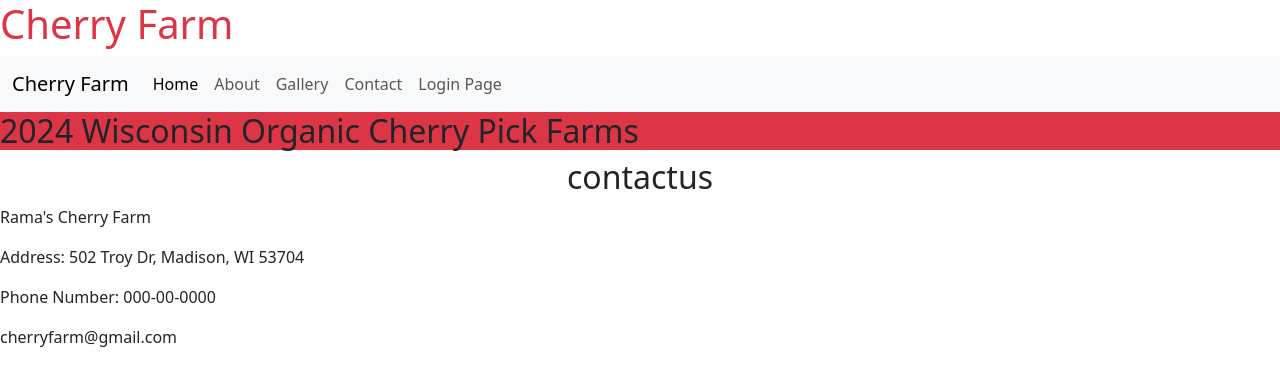
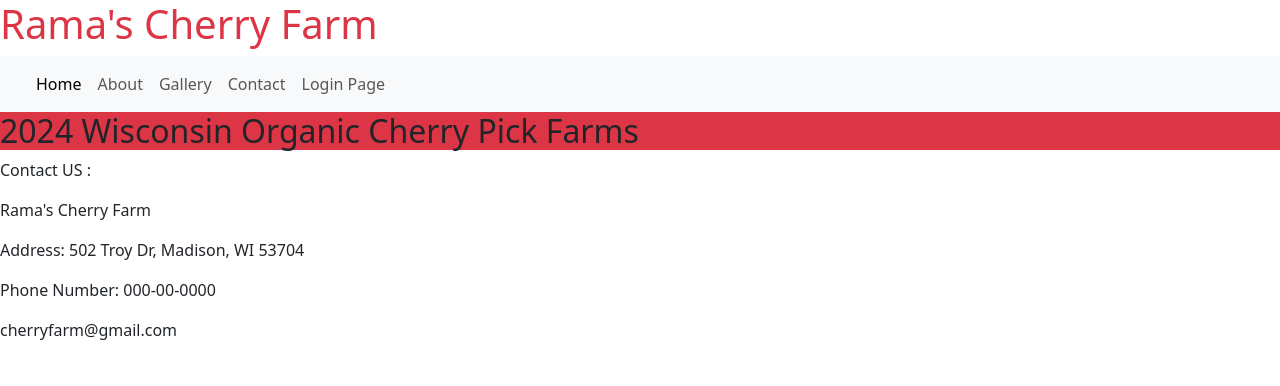
Before and after one commit to lotus-rama/cherry-farm, a plain HTML site: page html/contactus.html in a window 1280 px wide. Drawn offline with nearby package versions, Linux system fonts and the light colour scheme.

Commit message:
Updated contact page

```diff
--- a/html/contactus.html
+++ b/html/contactus.html
@@ -12,12 +12,13 @@
     />
   </head>
   <body>
-    <h1 class="text-danger" >Cherry Farm</h1>
+
+    <h1 class="text-danger">Rama's Cherry Farm</h1>
 
 
     <nav class="navbar navbar-expand-lg bg-body-tertiary">
       <div class="container-fluid">
-        <a class="navbar-brand" href="../index.html">Cherry Farm</a>
+        <a class="navbar-brand" href="../index.html"></a>
         <button
           class="navbar-toggler"
           type="button"
@@ -53,11 +54,12 @@
     </nav>
     <h2 class="bg-danger">2024 Wisconsin Organic Cherry Pick Farms</h2>
     <div class="container text-center">
-      <h2>contactus</h2>
+
     </div>
      <!--Footer-->
      <footer>
       <!--Footer Content, contact inf. links etc)-->
+      <p>Contact US :</p>
       <p>Rama's Cherry Farm</p>
       <p>Address: 502 Troy Dr, Madison, WI 53704</p>
       <p>Phone Number: 000-00-0000</p>
```
Also changed, not shown: html/about.html (+2 -2 lines), html/gallery.html (+2 -1 lines), html/login.html (+1 -1 lines), index.html (+2 -1 lines).
